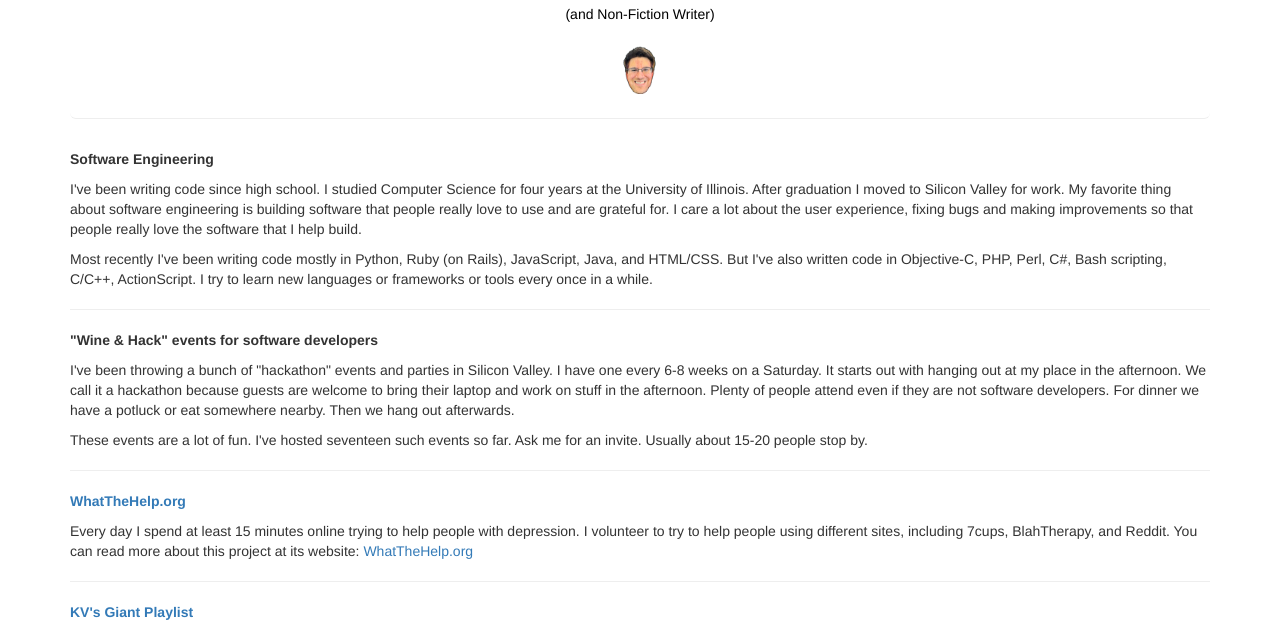
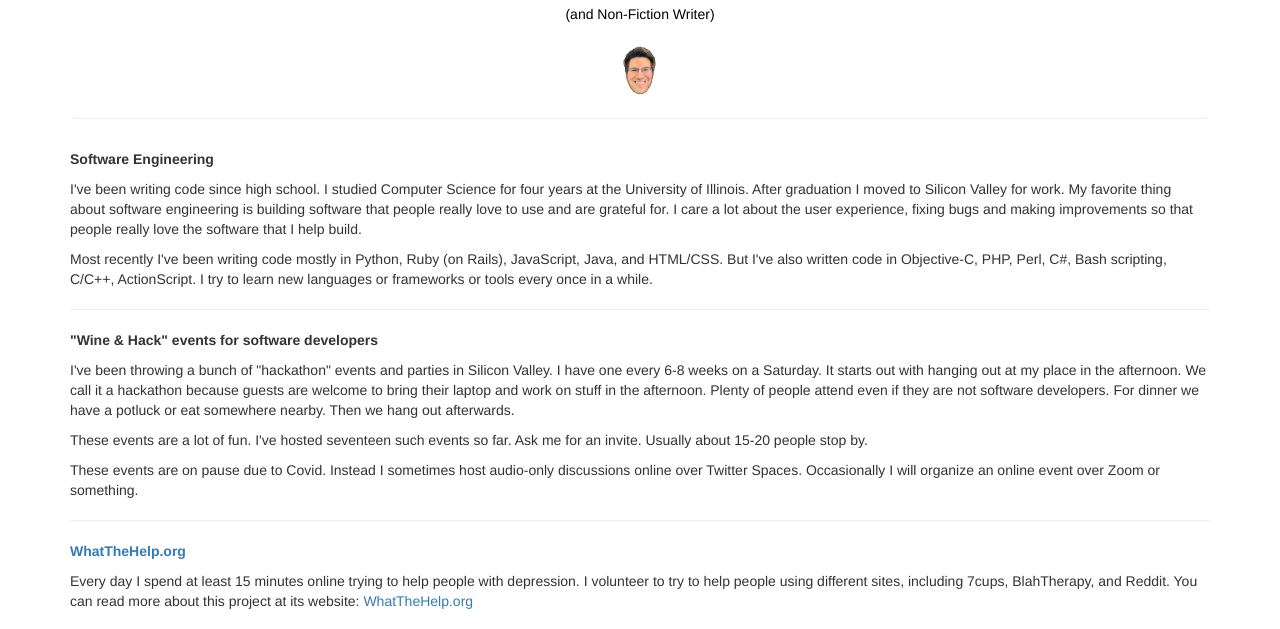
Before and after one commit to KevinVerre/kevinverre, a plain HTML site: page index.html in a window 1280 px wide. Shown: the part 134-763 px from the top of the page. Drawn offline with nearby package versions, Linux system fonts and the light colour scheme.

Commit message:
Paused Wine & Hack during Covid.

```diff
--- a/index.html
+++ b/index.html
@@ -71,6 +71,9 @@
 					</p>
 					<p>
 						These events are a lot of fun. I've hosted seventeen such events so far. Ask me for an invite. Usually about 15-20 people stop by.
+					</p>
+					<p>
+						These events are on pause due to Covid. Instead I sometimes host audio-only discussions online over Twitter Spaces. Occasionally I will organize an online event over Zoom or something.
 					</p>
 					<hr/>
 				</div>
```
